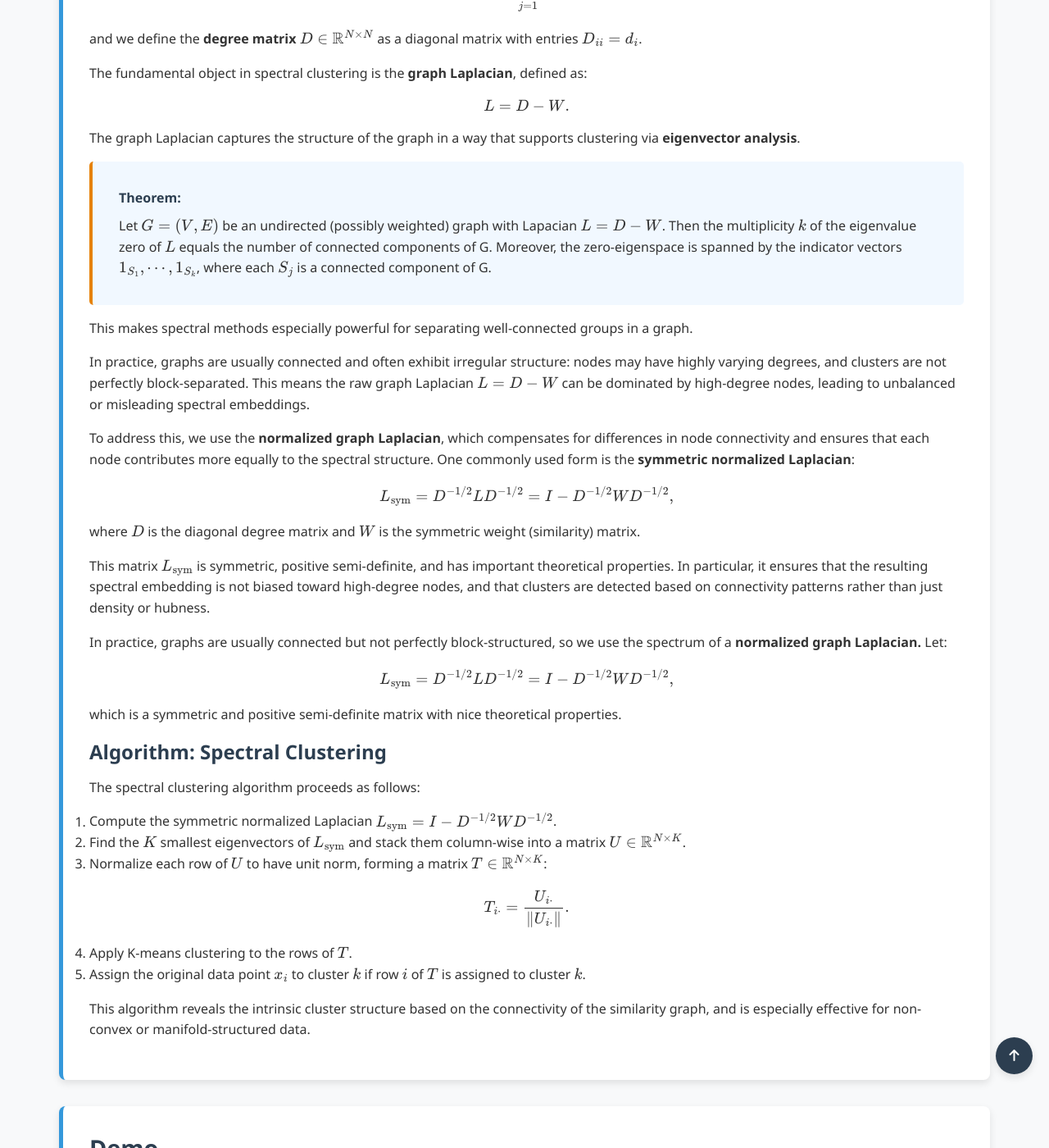
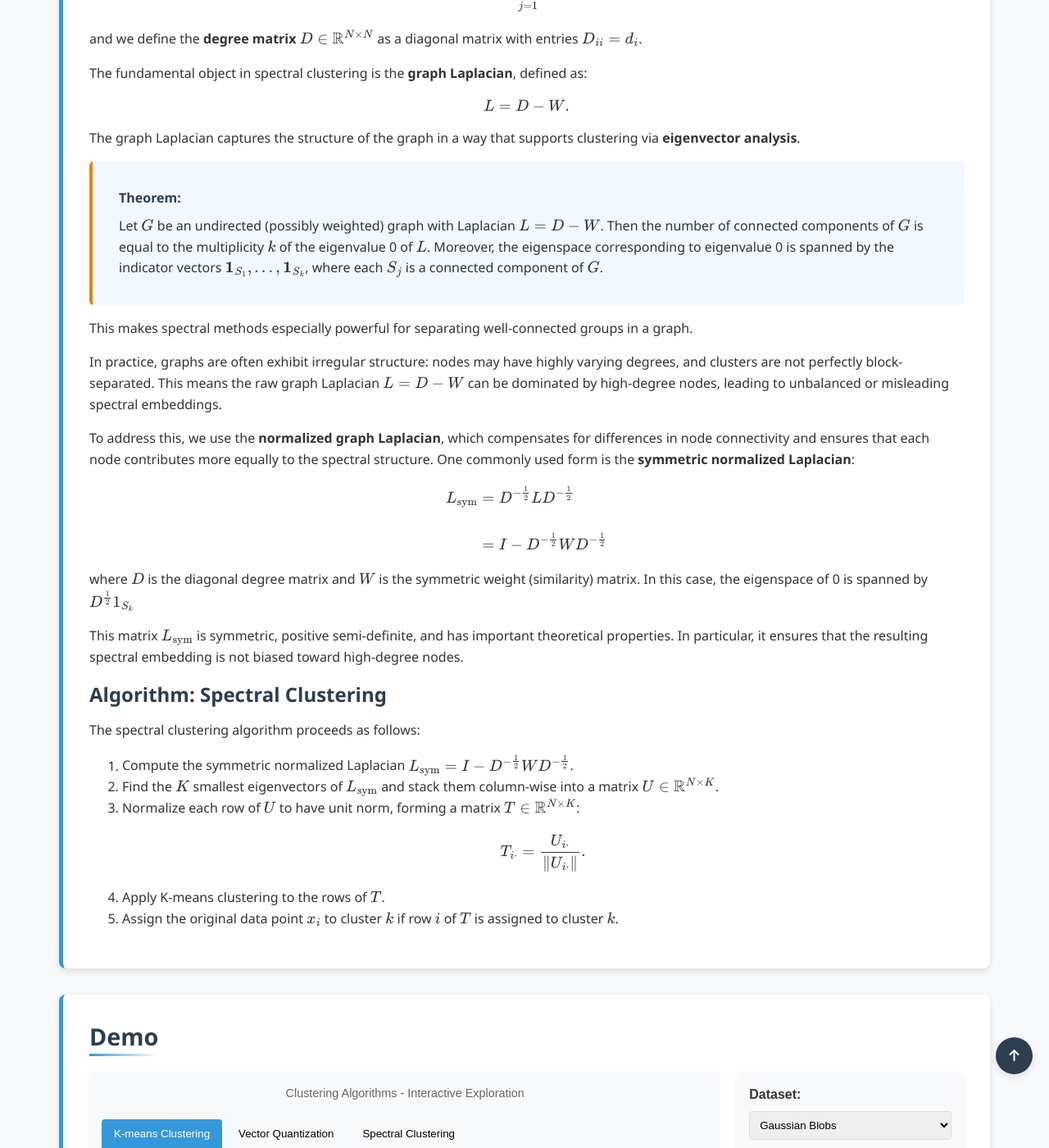
Before and after one commit to Yusukey01/yusukey01.github.io, a Jekyll site: the page built from Mathematics/Machine_learning/clustering.html, in a window 1280 px wide and 1400 px high, scrolled down 2913 px. Shown: the whole window at 82% size. Built offline with Jekyll 4.4.1, drawn with Linux system fonts in a browser that asks for light colours.

Commit message:
made Graph raplacian

```diff
--- a/Mathematics/Machine_learning/clustering.html
+++ b/Mathematics/Machine_learning/clustering.html
@@ -153,50 +153,46 @@ uses_python: false
                 <p>
                     <div class="theorem">
                         <span class="theorem-title">Theorem:</span>
-                        Let \(G = (V, E)\) be an undirected (possibly weighted) graph with Lapacian \(L = D  - W\). Then the multiplicity \(k\)
-                        of the eigenvalue zero of \(L\) equals the number of connected components of G. Moreover, the zero-eigenspace is spanned by
-                        the indicator vectors \(1_{S_1}, \cdots, 1_{S_k}\), where each \(S_j\) is a connected component of G.
+                        Let \(G\) be an undirected (possibly weighted) graph with Laplacian \(L = D - W\). Then the number of connected
+                        components of \(G\) is equal to the multiplicity \(k\) of the eigenvalue 0 of \(L\). Moreover, the eigenspace corresponding
+                        to eigenvalue 0 is spanned by the indicator vectors \(\mathbf{1}_{S_1}, \ldots, \mathbf{1}_{S_k}\), where each \(S_j\) is a
+                        connected component of \(G\).
                     </div>
                     This makes spectral methods especially powerful for separating well-connected groups in a graph.
                 </p>
 
                 <p>
-                    In practice, graphs are usually connected and often exhibit irregular structure:
+                    In practice, graphs are often exhibit irregular structure:
                     nodes may have highly varying degrees, and clusters are not perfectly block-separated.
                     This means the raw graph Laplacian \(L = D - W\) can be dominated by high-degree nodes,
                     leading to unbalanced or misleading spectral embeddings.
                 </p>
 
                 <p>
-                    To address this, we use the <strong>normalized graph Laplacian</strong>, which compensates for differences in node connectivity
-                    and ensures that each node contributes more equally to the spectral structure. One commonly used form is the
-                    <strong>symmetric normalized Laplacian</strong>:
+                    To address this, we use the <strong>normalized graph Laplacian</strong>, which compensates for
+                    differences in node connectivity and ensures that each node contributes more equally to the
+                    spectral structure. One commonly used form is the <strong>symmetric normalized Laplacian</strong>:
                     \[
-                    L_{\text{sym}} = D^{-1/2} L D^{-1/2} = I - D^{-1/2} W D^{-1/2},
+                    \begin{align*}
+                    L_{\text{sym}} &= D^{-\frac{1}{2}} L D^{-\frac{1}{2}} \\\\
+                                   &= I - D^{-\frac{1}{2}} W D^{-\frac{1}{2}}
+                    \end{align*}
                     \]
-                    where \(D\) is the diagonal degree matrix and \(W\) is the symmetric weight (similarity) matrix.
+                    where \(D\) is the diagonal degree matrix and \(W\) is the symmetric weight (similarity) matrix. In this case,
+                    the eigenspace of 0 is spanned by \(D^{\frac{1}{2}} 1_{S_k}\)
                 </p>
 
                 <p>
                     This matrix \(L_{\text{sym}}\) is symmetric, positive semi-definite, and has important theoretical properties.
-                    In particular, it ensures that the resulting spectral embedding is not biased toward high-degree nodes,
-                    and that clusters are detected based on connectivity patterns rather than just density or hubness.
+                    In particular, it ensures that the resulting spectral embedding is not biased toward high-degree nodes.
                 </p>
 
-                <p>
-                    In practice, graphs are usually connected but not perfectly block-structured, so we use the spectrum of a
-                    <strong>normalized graph Laplacian.</strong> Let:
-                    \[
-                    L_{\text{sym}} = D^{-1/2} L D^{-1/2} = I - D^{-1/2} W D^{-1/2},
-                    \]
-                    which is a symmetric and positive semi-definite matrix with nice theoretical properties.
-                </p>
 
                 <h3>Algorithm: Spectral Clustering</h3>
                 <p>
                     The spectral clustering algorithm proceeds as follows:
-                    <ol>
-                        <li>Compute the symmetric normalized Laplacian \(L_{\text{sym}} = I - D^{-1/2} W D^{-1/2}\).</li>
+                    <ol style="padding-left: 40px;">
+                        <li>Compute the symmetric normalized Laplacian \(L_{\text{sym}} = I - D^{-\frac{1}{2}} W D^{-\frac{1}{2}}\).</li>
                         <li>Find the \(K\) smallest eigenvectors of \(L_{\text{sym}}\) and stack them column-wise into a matrix \(U \in \mathbb{R}^{N \times K}\).</li>
                         <li>Normalize each row of \(U\) to have unit norm, forming a matrix \(T \in \mathbb{R}^{N \times K}\):
                             \[
@@ -207,12 +203,6 @@ uses_python: false
                         <li>Assign the original data point \(x_i\) to cluster \(k\) if row \(i\) of \(T\) is assigned to cluster \(k\).</li>
                     </ol>
                 </p>
-
-                <p>
-                    This algorithm reveals the intrinsic cluster structure based on the connectivity of the similarity graph, and is
-                    especially effective for non-convex or manifold-structured data.
-                </p>
-
             </section>
 
              <section id="demo" class="section-content">
```
